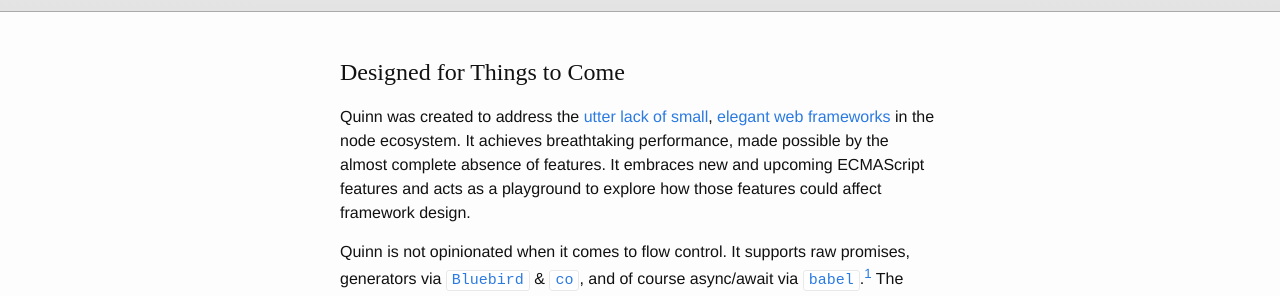
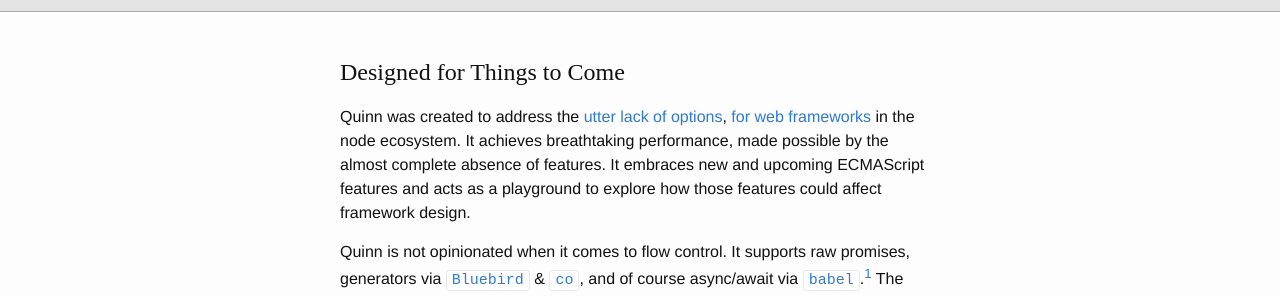
Before and after one commit to quinnjs/quinnjs.github.io, a Jekyll site: the page built from index.md, in a window 1280 px wide and 900 px high, scrolled down 737 px. Shown: the part 152-448 px from the top of the window. Built offline with Jekyll 4.4.1, drawn with Linux system fonts in a browser that asks for light colours.

Commit message:
Hopefully less likely to be misunderstood

```diff
--- a/index.md
+++ b/index.md
@@ -14,8 +14,8 @@ Quinn was created to address the
 [utter](http://expressjs.com/)
 [lack](http://hapijs.com/)
 [of](http://locomotivejs.org/guide/)
-[small](http://mcavage.me/node-restify/),
-[elegant](https://www.totaljs.com/)
+[options](http://mcavage.me/node-restify/),
+[for](https://www.totaljs.com/)
 [web](http://locomotivejs.org/guide/)
 [frameworks](http://sailsjs.org/#!/)
 in the node ecosystem.
```
